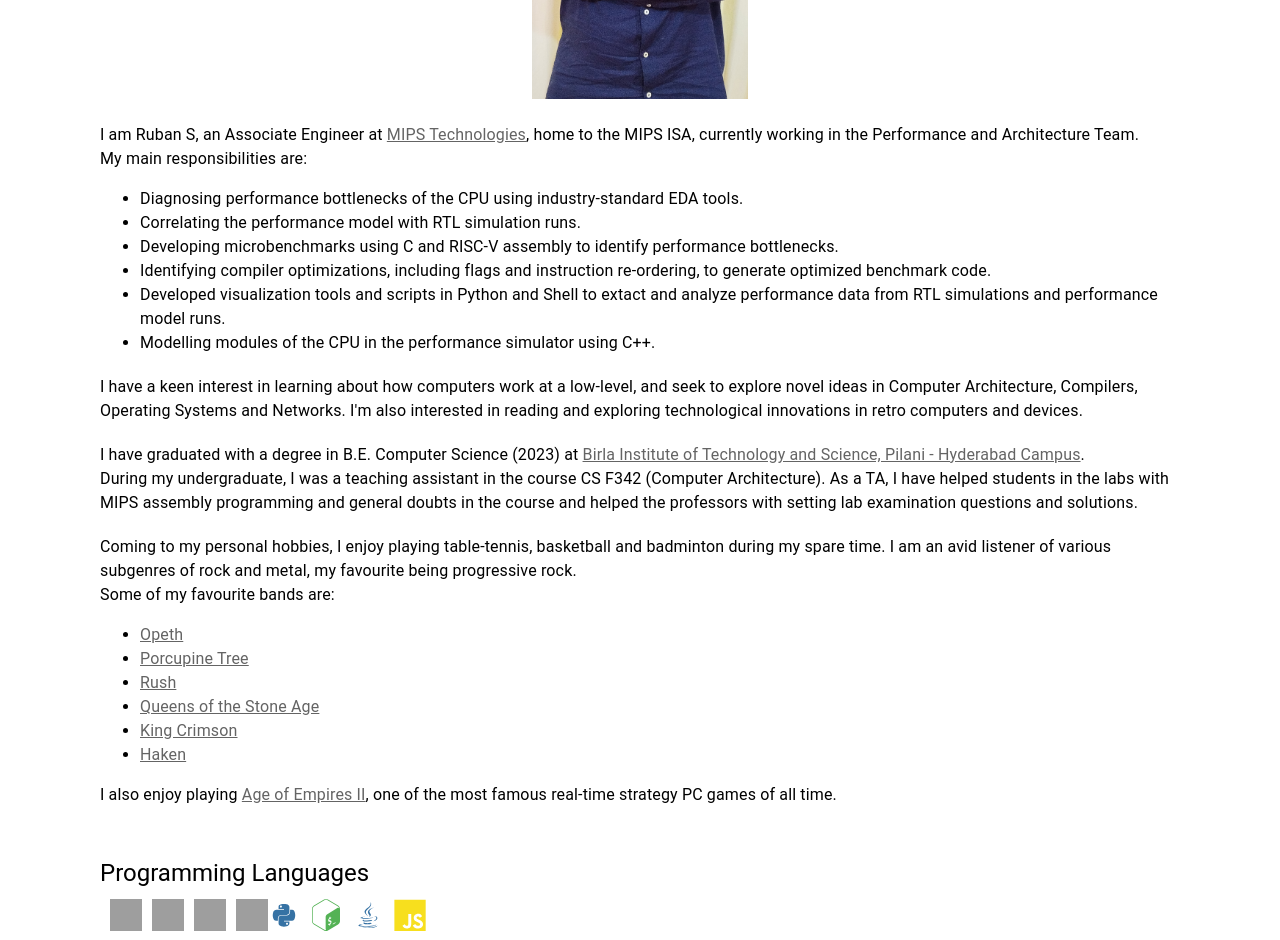
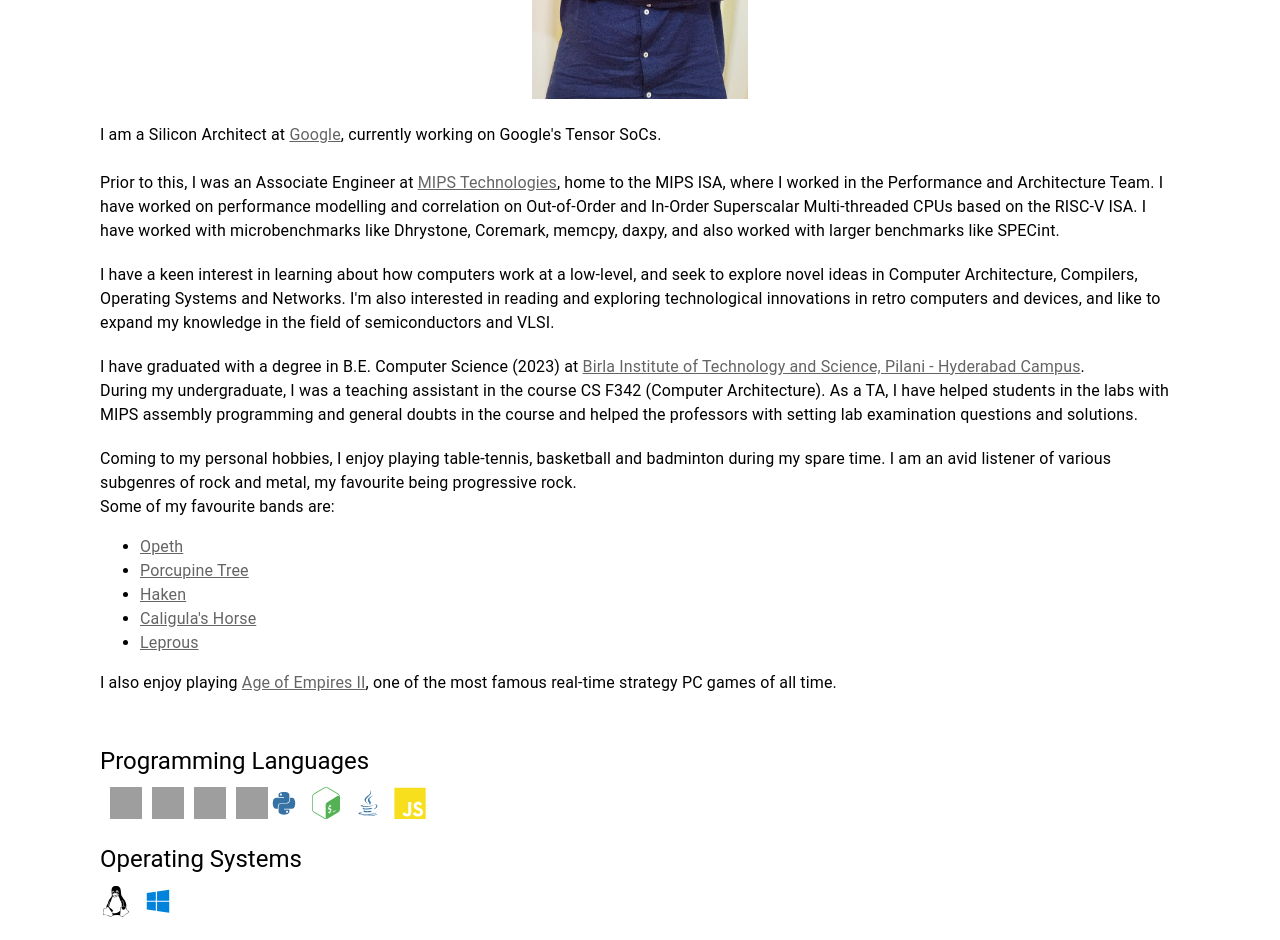
Before and after one commit to S-Ruban/portfolio-website, a React (Create React App) app: page / in a window 1280 px wide. Shown: the part 400-1340 px from the top of the page. Built offline with nearby package versions, Linux system fonts and the light colour scheme; grey boxes are pictures that could not be loaded.

Commit message:
Updated resume and website

```diff
--- a/src/About.js
+++ b/src/About.js
@@ -52,19 +52,13 @@
             <Typography variant="h4" marginTop="50px" marginBottom="20px">About me</Typography>
             <img src={dp} alt="" width="20%" height="20%"/>
             <Typography align="left" marginTop="20px">
-                I am Ruban S, an Associate Engineer at <a href="https://www.mips.com/" target='_blank' rel='noopener noreferrer'>MIPS Technologies</a>, home to the MIPS ISA, currently working in the Performance and Architecture Team. <br/>
-                My main responsibilities are:
-                <ul>
-                    <li>Diagnosing performance bottlenecks of the CPU using industry-standard EDA tools.</li>
-                    <li>Correlating the performance model with RTL simulation runs.</li>
-                    <li>Developing microbenchmarks using C and RISC-V assembly to identify performance bottlenecks.</li>
-                    <li>Identifying compiler optimizations, including flags and instruction re-ordering, to generate optimized benchmark code.</li>
-                    <li>Developed  visualization tools and scripts in Python and Shell to extact and analyze performance data from RTL simulations and performance model runs.</li>
-                    <li>Modelling modules of the CPU in the performance simulator using C++.</li>
-                </ul>
+            I am a Silicon Architect at <a href="https://about.google/intl/ALL_in/">Google</a>, currently working on Google's Tensor SoCs. <br/> <br/>
+
+            Prior to this, I was an Associate Engineer at <a href="https://mips.com/">MIPS Technologies</a>, home to the MIPS ISA, where I worked in the Performance and Architecture Team. I have worked on performance modelling and correlation on Out-of-Order and In-Order Superscalar Multi-threaded CPUs based on the RISC-V ISA. I have worked with microbenchmarks like Dhrystone, Coremark, memcpy, daxpy, and also worked with larger benchmarks like SPECint.
+
             </Typography>
             <Typography align="left" marginTop="20px">
-            I have a keen interest in learning about how computers work at a low-level, and seek to explore novel ideas in Computer Architecture, Compilers, Operating Systems and Networks. I'm also interested in reading and exploring technological innovations in retro computers and devices.
+                I have a keen interest in learning about how computers work at a low-level, and seek to explore novel ideas in Computer Architecture, Compilers, Operating Systems and Networks. I'm also interested in reading and exploring technological innovations in retro computers and devices, and like to expand my knowledge in the field of semiconductors and VLSI.
             </Typography>
             <Typography align="left" marginTop="20px">
                 I have graduated with a degree in B.E. Computer Science (2023) at <a href="https://www.bits-pilani.ac.in/hyderabad/" target='_blank' rel='noopener noreferrer'>Birla Institute of Technology and Science, Pilani - Hyderabad Campus</a>. <br/>
@@ -76,10 +70,9 @@
                 <ul>
                     <li><a href="http://opeth.com/bio" target='_blank' rel='noopener noreferrer'>Opeth</a></li>
                     <li><a href="https://porcupinetree.com/" target='_blank' rel='noopener noreferrer'>Porcupine Tree</a></li>
-                    <li><a href="https://www.rush.com/band/" target='_blank' rel='noopener noreferrer'>Rush</a></li>
-                    <li><a href="https://qotsa.com/" target='_blank' rel='noopener noreferrer'>Queens of the Stone Age</a></li>
-                    <li><a href="https://www.dgmlive.com/king-crimson" target='_blank' rel='noopener noreferrer'>King Crimson</a></li>
                     <li><a href="https://hakenmusic.com/" target='_blank' rel='noopener noreferrer'>Haken</a></li>
+                    <li><a href="https://caligulashorse.com/" target='_blank' rel='noopener noreferrer'>Caligula's Horse</a></li>
+                    <li><a href="https://leprous.net/" target='_blank' rel='noopener noreferrer'>Leprous</a></li>
                 </ul>
                 I also enjoy playing <a href="https://www.ageofempires.com/games/aoeiide/" target='_blank' rel='noopener noreferrer'>Age of Empires II</a>, one of the most famous real-time strategy PC games of all time.
             </Typography>
--- a/src/Navbar.js
+++ b/src/Navbar.js
@@ -1,7 +1,7 @@
 import React from 'react';
 import { AppBar, Typography, Grid } from '@mui/material';
 import { Link } from 'react-router-dom';
-import resume from './RubanS_PlushCV_Resume.pdf'
+import resume from './RubanS_Resume_Dec_2024.pdf'
 
 const relAlign = {
   display: 'flex',
```
Also changed, not shown: 1 other file (tests, documents, lock files or other folders).
